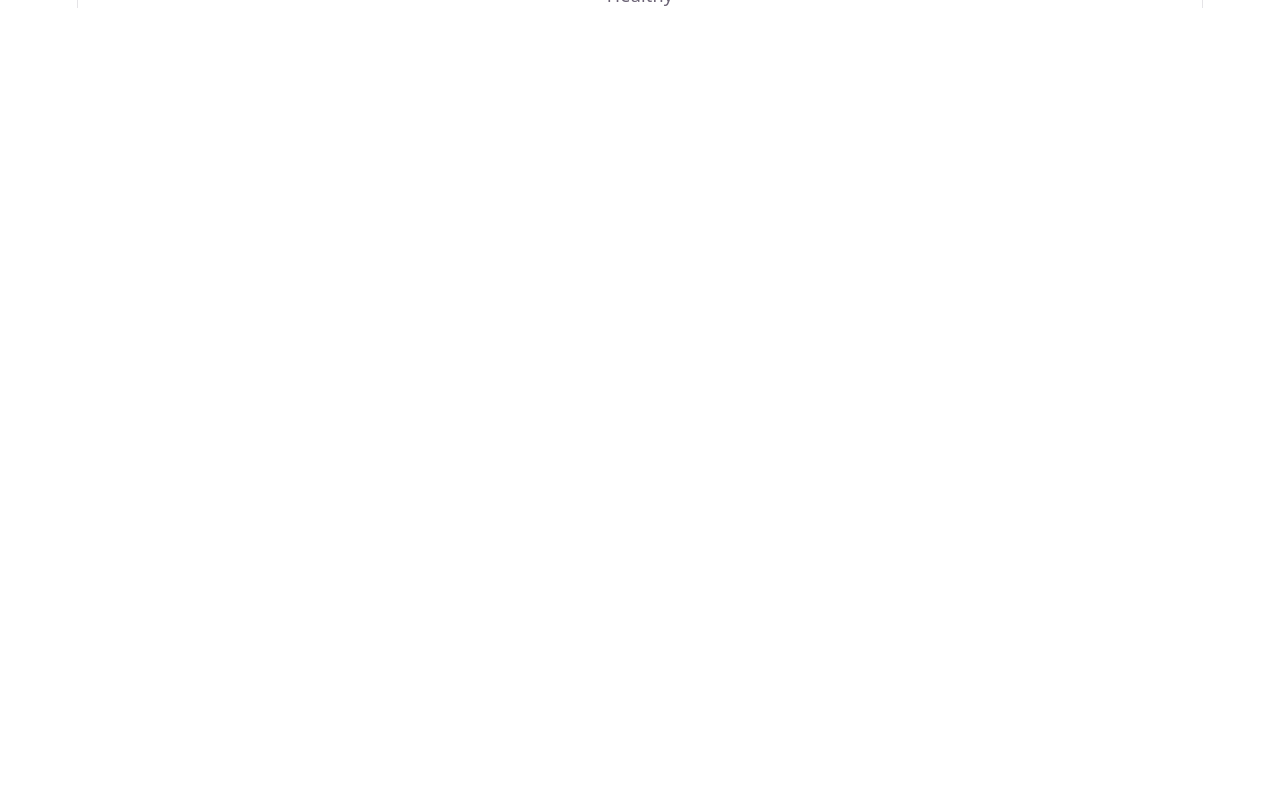
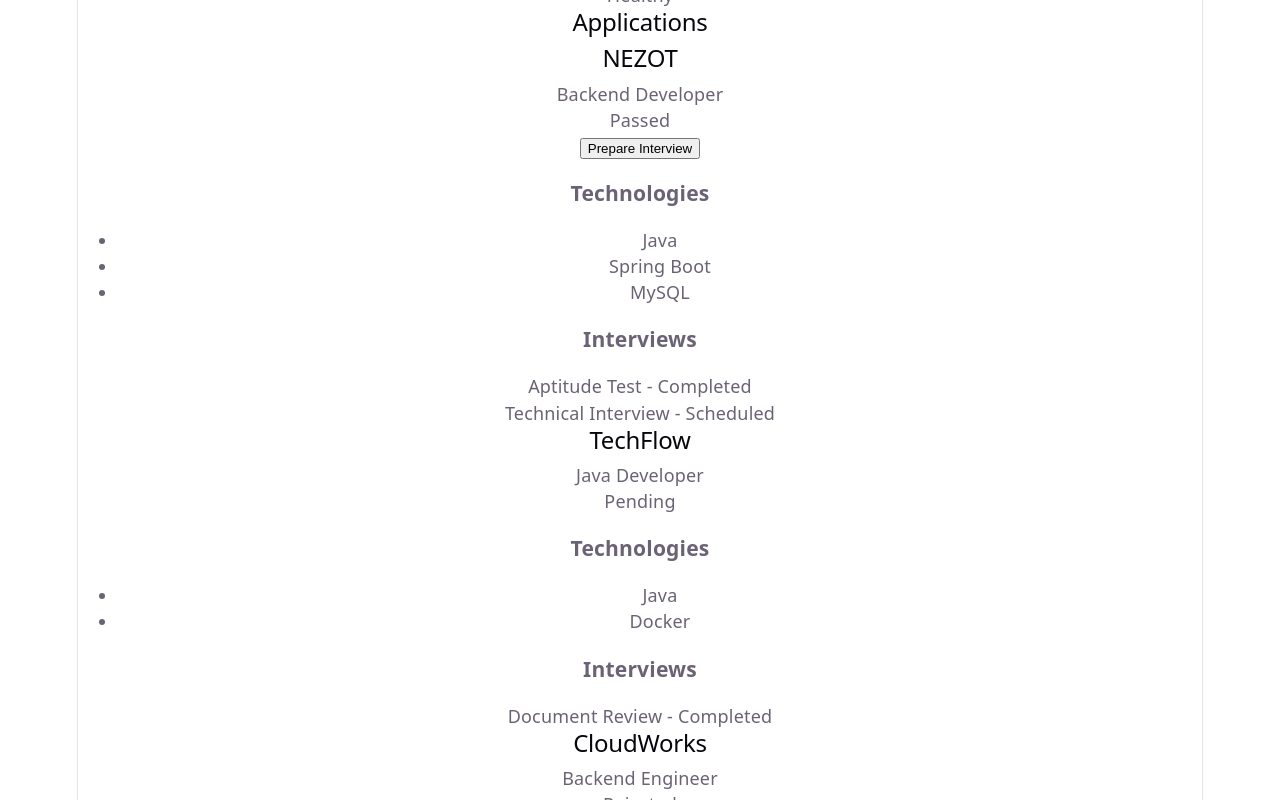
Before and after one commit to kho903/dev-journey, a React (Vite) app in the folder learning/react/01-fundamentals/practice/react-fundamentals-practice/: page / in a window 1280 px wide. Shown: the part 3920-4720 px from the top of the page. Before the commit the page ends 3928 px from the top, so only its background shows below. Built offline with nearby package versions, Linux system fonts and the light colour scheme.

Commit message:
feat: implement application dashboard mission
Refs #22

```diff
--- a/learning/react/01-fundamentals/practice/react-fundamentals-practice/src/App.jsx
+++ b/learning/react/01-fundamentals/practice/react-fundamentals-practice/src/App.jsx
@@ -7,6 +7,7 @@ import DeveloperProfileMission from "./mission/01-developer-profile-cards/Missio
 import ReusableDashboardMission from "./mission/02-reusable-dashboard/Mission.jsx";
 import TeamDirectoryMission from "./mission/03-team-directory/Mission.jsx";
 import DeploymentDashboardMission from "./mission/04-deployment-dashboard/Mission.jsx";
+import ApplicationDashboardMission from "./mission/05-application-dashboard/Mission.jsx";
 
 function App() {
   return (
@@ -20,6 +21,7 @@ function App() {
       <ReusableDashboardMission />
       <TeamDirectoryMission />
       <DeploymentDashboardMission />
+      <ApplicationDashboardMission />
     </section>
   );
 }
--- /dev/null
+++ b/learning/react/01-fundamentals/practice/react-fundamentals-practice/src/mission/05-application-dashboard/Mission.jsx
@@ -0,0 +1,108 @@
+const applications = [
+  {
+    id: 1,
+    company: "NEZOT",
+    position: "Backend Developer",
+    status: "passed",
+    technologies: ["Java", "Spring Boot", "MySQL"],
+    interviews: [
+      { id: 101, type: "Aptitude Test", completed: true },
+      { id: 102, type: "Technical Interview", completed: false },
+    ],
+  },
+  {
+    id: 2,
+    company: "TechFlow",
+    position: "Java Developer",
+    status: "pending",
+    technologies: ["Java", "Docker"],
+    interviews: [{ id: 201, type: "Document Review", completed: true }],
+  },
+  {
+    id: 3,
+    company: "CloudWorks",
+    position: "Backend Engineer",
+    status: "rejected",
+    technologies: ["Spring Boot", "AWS"],
+    interviews: [],
+  },
+];
+
+function Panel({ title, children }) {
+  return (
+    <section className="panel">
+      <h2>{title}</h2>
+      <div className="panel-content">{children}</div>
+    </section>
+  );
+}
+
+function Interview({ type, completed }) {
+  return (
+    <section>
+      <p>
+        {type} - {completed ? "Completed" : "Scheduled"}
+      </p>
+    </section>
+  );
+}
+
+function Application({ company, position, status, technologies, interviews }) {
+  return (
+    <section>
+      <h2>{company}</h2>
+      <p>{position}</p>
+      <p>
+        {status === "passed"
+          ? "Passed"
+          : status === "pending"
+            ? "Pending"
+            : "Rejected"}
+      </p>
+      {status === "passed" && <button>Prepare Interview</button>}
+      <h3>Technologies</h3>
+      <ul>
+        {technologies.map((technology) => {
+          return <li key={technology}>{technology}</li>;
+        })}
+      </ul>
+      <h3>Interviews</h3>
+      {interviews.length === 0 ? (
+        <p>No Interviews</p>
+      ) : (
+        interviews.map((interview) => {
+          return (
+            <Interview
+              key={interview.id}
+              type={interview.type}
+              completed={interview.completed}
+            />
+          );
+        })
+      )}
+    </section>
+  );
+}
+
+function ApplicationDashboardMission() {
+  return (
+    <section>
+      <Panel title="Applications">
+        {applications.map((application) => {
+          return (
+            <Application
+              key={application.id}
+              company={application.company}
+              position={application.position}
+              status={application.status}
+              technologies={application.technologies}
+              interviews={application.interviews}
+            />
+          );
+        })}
+      </Panel>
+    </section>
+  );
+}
+
+export default ApplicationDashboardMission;
```
